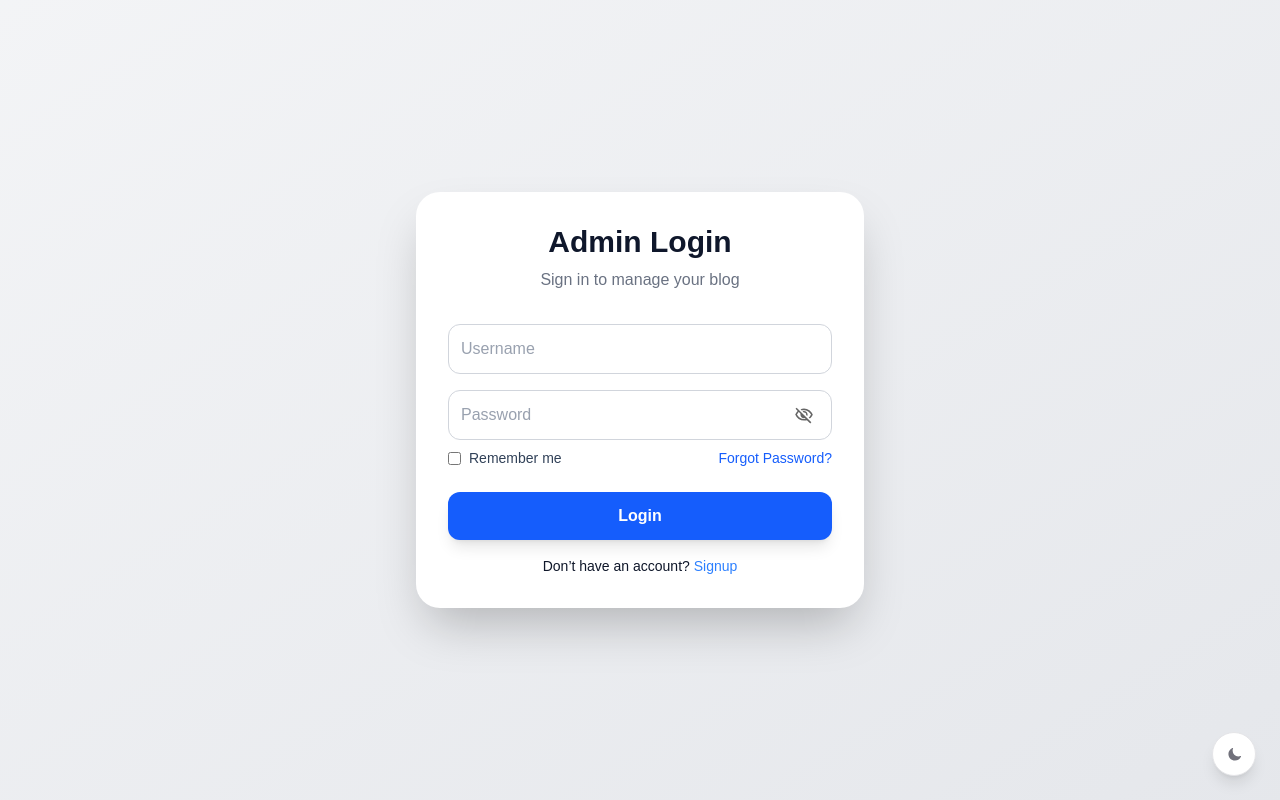
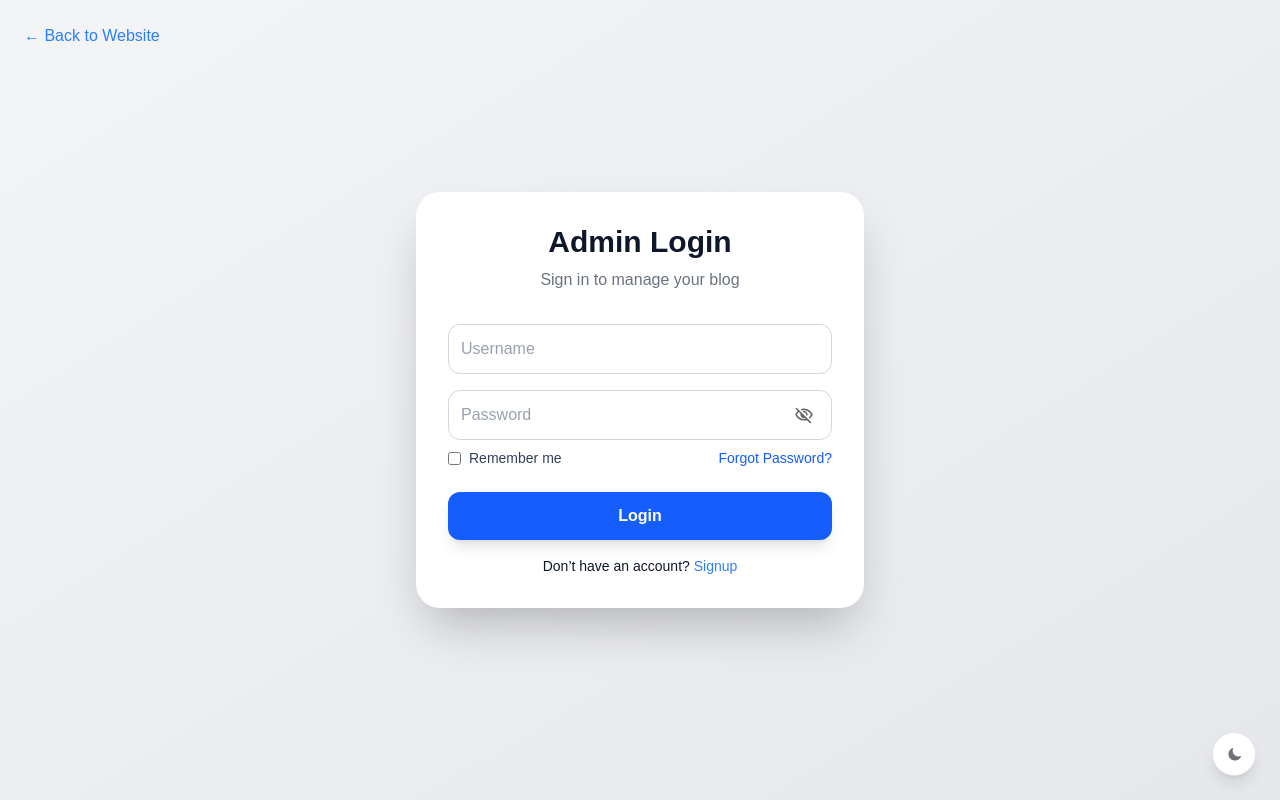
Before and after one commit to himanshu6889/blog-cms, a React (Vite) app in the folder frontend/: page /login in a window 1280 px wide. Built offline with nearby package versions, Linux system fonts and the light colour scheme.

Commit message:
second commit

```diff
--- a/frontend/src/components/Sidebar.jsx
+++ b/frontend/src/components/Sidebar.jsx
@@ -42,7 +42,9 @@ export default function Sidebar({ pinned, setPinned }) {
             <h2 className="text-xl font-bold tracking-tight text-white truncate">
               UxismClub
             </h2>
-            <p className="text-xs text-slate-400 mt-0.5">Admin Panel</p>
+            {isLoggedIn && (
+              <p className="text-xs text-slate-400 mt-0.5">Admin Panel</p>
+              )}
           </div>
         )}
         <button
@@ -63,9 +65,30 @@ export default function Sidebar({ pinned, setPinned }) {
         onMouseEnter={() => setHovered(true)}
         className="flex-1 space-y-1 overflow-y-auto overflow-x-hidden"
       >
-        <SidebarItem to="/admin"             icon={<FaHome />}   label="Dashboard"   expanded={expanded} end />
-        <SidebarItem to="/admin/create-post" icon={<FaPen />}    label="Create Post" expanded={expanded} />
-        <SidebarItem to="/admin/posts"       icon={<FaFolder />} label="All Posts"   expanded={expanded} />
+        {isLoggedIn && (
+          <>
+          <SidebarItem to="/admin" icon={<FaHome />} label="Dashboard" expanded={expanded} end />
+          <SidebarItem to="/admin/create-post" icon={<FaPen />} label="Create Post" expanded={expanded} />
+          <SidebarItem to="/admin/posts" icon={<FaFolder />} label="All Posts" expanded={expanded} />
+          </>
+)}
+
+{!isLoggedIn && (
+  <>
+    <SidebarItem
+      to="/login"
+      icon={<FaSignOutAlt />}
+      label="Login"
+      expanded={expanded}
+    />
+    <SidebarItem
+      to="/signup"
+      icon={<FaPen />}
+      label="Signup"
+      expanded={expanded}
+    />
+  </>
+)}
 
         <button
           onClick={() => navigate("/")}
--- a/frontend/src/pages/admin/Login.jsx
+++ b/frontend/src/pages/admin/Login.jsx
@@ -1,5 +1,5 @@
 import { useState } from "react";
-import { useNavigate } from "react-router-dom";
+import { useNavigate, Link } from "react-router-dom";
 
 import showIcon from "../../assets/show.svg";
 import hideIcon from "../../assets/hide.svg";
@@ -70,6 +70,15 @@ export default function Login() {
 
   return (
     <div className="min-h-screen bg-gradient-to-br from-gray-100 to-gray-200 dark:from-slate-900 dark:to-slate-800 flex items-center justify-center px-4">
+
+      <div className="absolute top-6 left-6">
+        <Link
+        to="/"
+        className="text-blue-500 hover:text-blue-400 font-medium"
+        >
+          ← Back to Website
+          </Link>
+          </div>
 
       <style>
         {`
```
